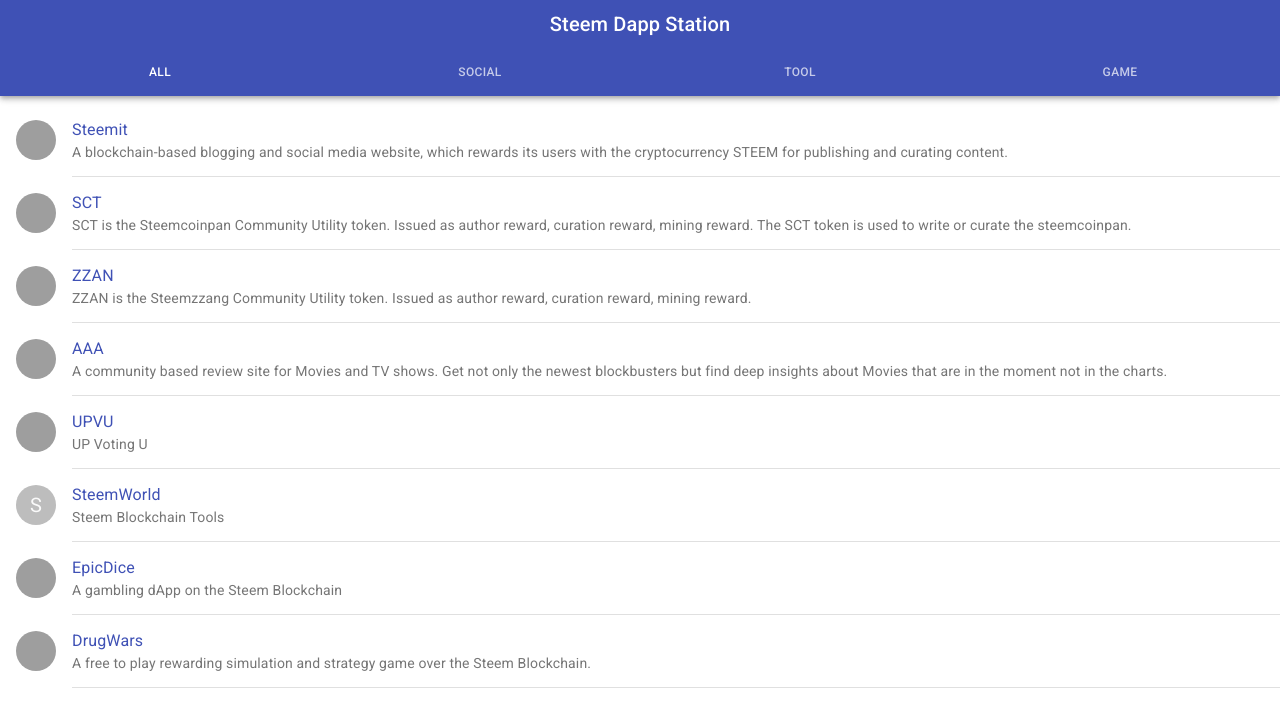
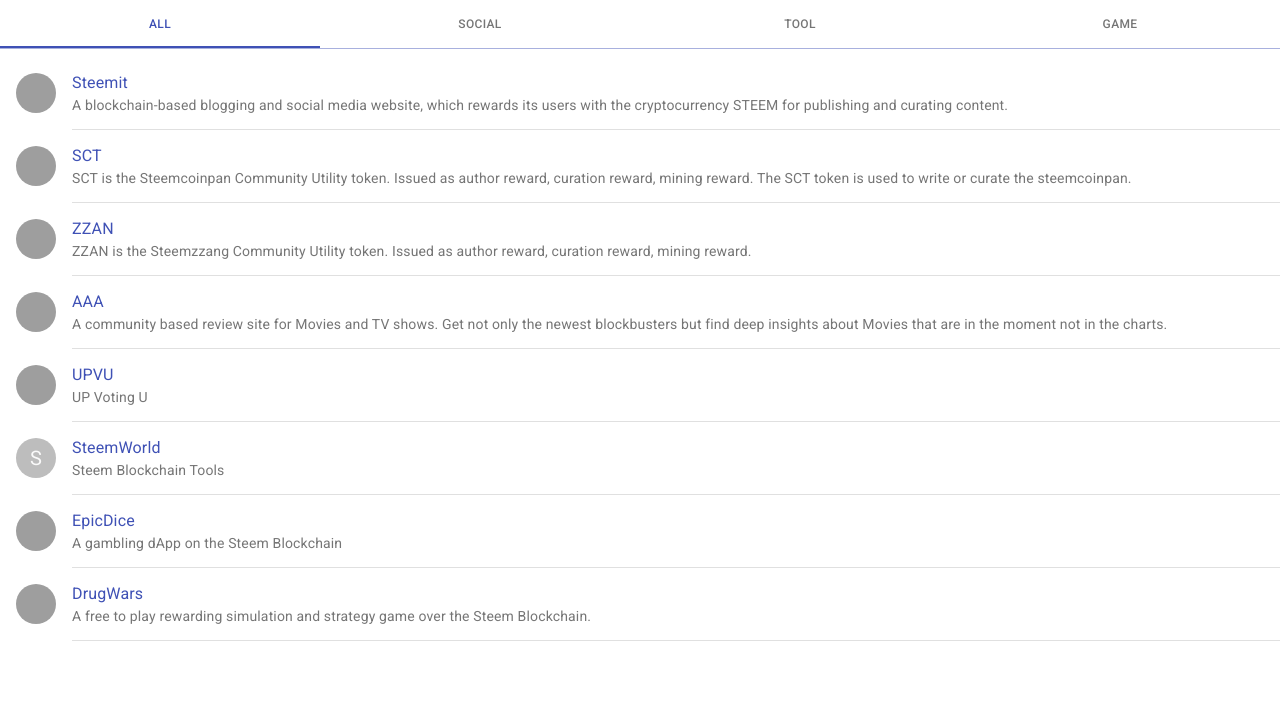
Before and after one commit to anpigon/steem-keychain-web, a React (Create React App) app: page / in a window 1280 px wide. Shown: the top 710 px of the page. Built offline with nearby package versions, Linux system fonts and the light colour scheme; grey boxes are pictures that could not be loaded.

Commit message:
change appbar

```diff
--- a/src/App.tsx
+++ b/src/App.tsx
@@ -5,14 +5,12 @@
   Tabs,
   Tab,
   makeStyles,
-  Typography,
   List,
   ListItem,
   Avatar,
   ListItemAvatar,
   ListItemText,
   Divider,
-  Toolbar,
   Link,
 } from '@material-ui/core';
 import TabPanel from './components/TabPanel';
@@ -79,18 +77,19 @@
 
   return (
     <div className={classes.root}>
-      <AppBar position='sticky'>
-        <Toolbar variant='dense'>
-          <Typography variant='h6' className={classes.title}>
-            Steem Dapp Station
-          </Typography>
-        </Toolbar>
+      <AppBar
+        position='sticky'
+        classes={{
+          root: classes.appBar,
+        }}
+      >
         <Tabs
           value={value}
           onChange={handleChange}
           centered
           variant='fullWidth'
-          indicatorColor="primary"
+          textColor='primary'
+          indicatorColor='primary'
         >
           <Tab label='All' wrapped {...a11yProps(0)} />
           <Tab label='Social' wrapped {...a11yProps(1)} />
@@ -119,6 +118,13 @@
     flexGrow: 1,
     backgroundColor: theme.palette.background.paper,
   },
+  appBar: {
+    boxShadow: 'unset',
+    backgroundColor: theme.palette.background.paper,
+    borderBottomWidth: 1,
+    borderBottomStyle: 'solid',
+    borderBottomColor: `${theme.palette.primary.main}73`,
+  },
   title: {
     flexGrow: 1,
     display: 'flex',
```
